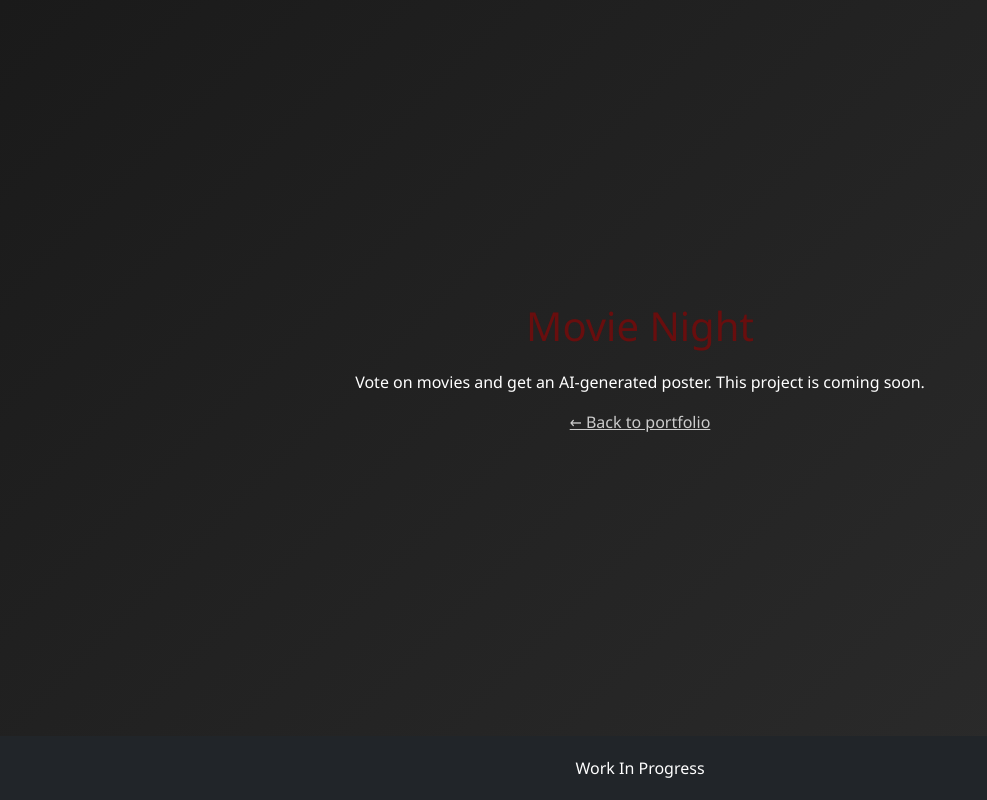
After one commit to Zeddicus-Zul/djangoProject, a Django app: page /movienight/ in a window 1280 px wide. The commit adds this page. Shown: the whole page, without its empty margins (0-987 px from the left). Run offline with Django 5.2, Linux system fonts and the light colour scheme.

Commit message:
Make portfolio landing page data-driven, add Movie Night placeholder
Moves view logic out of urls.py into mysite/views.py and turns the
project list into a data-driven loop so future projects are a
one-entry addition instead of copy-pasted HTML. Also removes an
accidental duplicate URL mount that re-included the entire gunSounds
app a second time under /server_info/.

Co-Authored-By: Claude Sonnet 5 <noreply@anthropic.com>

```diff
--- a/mysite/urls.py
+++ b/mysite/urls.py
@@ -2,24 +2,16 @@ from django.conf import settings
 from django.conf.urls.static import static
 from django.contrib import admin
 from django.urls import include, path
-from django.shortcuts import render
-from django.http import HttpResponse
 
-def landing(request):
-    return render(request, 'landing.html')
-
-def healthz(request):
-    """Lightweight health-check endpoint for GCP load-balancer probes."""
-    return HttpResponse("ok", content_type="text/plain", status=200)
-
+from . import views
 
 urlpatterns = [
-    path("healthz", healthz, name="healthz"),       # MIG health check (intercepted on Cloud Run)
-    path("-/health", healthz, name="health_alt"),    # Alternative path (works everywhere)
-    path("", landing),
+    path("healthz", views.healthz, name="healthz"),       # MIG health check (intercepted on Cloud Run)
+    path("-/health", views.healthz, name="health_alt"),    # Alternative path (works everywhere)
+    path("", views.landing, name="landing"),
+    path("movienight/", views.movie_night, name="movie_night"),
     path("gunsounds/", include("gunSounds.urls")),
     path("admin/", admin.site.urls),
-    path("server_info/", include("gunSounds.urls")),
 ]
 
 # Serve media files in development
--- /dev/null
+++ b/mysite/views.py
@@ -0,0 +1,30 @@
+from django.http import HttpResponse
+from django.shortcuts import render
+
+PROJECTS = [
+    {
+        "title": "Gun Sounds Library",
+        "description": "Learn every weapon sound in Hunt Showdown.",
+        "url": "/gunsounds/",
+        "available": True,
+    },
+    {
+        "title": "Movie Night",
+        "description": "Vote on movies and get an AI-generated poster for movie night. Coming soon.",
+        "url": "/movienight/",
+        "available": False,
+    },
+]
+
+
+def landing(request):
+    return render(request, "landing.html", {"projects": PROJECTS})
+
+
+def healthz(request):
+    """Lightweight health-check endpoint for GCP load-balancer probes."""
+    return HttpResponse("ok", content_type="text/plain", status=200)
+
+
+def movie_night(request):
+    return render(request, "movie_night.html")
--- /dev/null
+++ b/templates/movie_night.html
@@ -0,0 +1,58 @@
+<!DOCTYPE html>
+<html lang="en">
+
+<head>
+    <meta charset="UTF-8" />
+    <meta name="viewport" content="width=device-width, initial-scale=1.0" />
+    <title>Movie Night - Coming Soon</title>
+    <link href="https://cdn.jsdelivr.net/npm/bootstrap@5.3.0/dist/css/bootstrap.min.css" rel="stylesheet" />
+    <style>
+        body {
+            display: flex;
+            flex-direction: column;
+            min-height: 100vh;
+            background: linear-gradient(135deg, #1a1a1a 0%, #2d2d2d 100%);
+            color: white;
+            font-family: 'Segoe UI', Tahoma, Geneva, Verdana, sans-serif;
+        }
+
+        main {
+            flex: 1;
+            display: flex;
+            align-items: center;
+            justify-content: center;
+            text-align: center;
+            padding: 40px 20px;
+        }
+
+        h1 {
+            color: #680e0e;
+            margin-bottom: 20px;
+        }
+
+        a {
+            color: #ccc;
+        }
+
+        footer {
+            background-color: #212529;
+            color: white;
+            text-align: center;
+            padding: 20px;
+        }
+    </style>
+</head>
+
+<body>
+    <main>
+        <div>
+            <h1>Movie Night</h1>
+            <p>Vote on movies and get an AI-generated poster. This project is coming soon.</p>
+            <a href="/">&larr; Back to portfolio</a>
+        </div>
+    </main>
+
+    <footer>Work In Progress</footer>
+</body>
+
+</html>
```
Also changed, not shown: templates/landing.html (+19 -3 lines).
